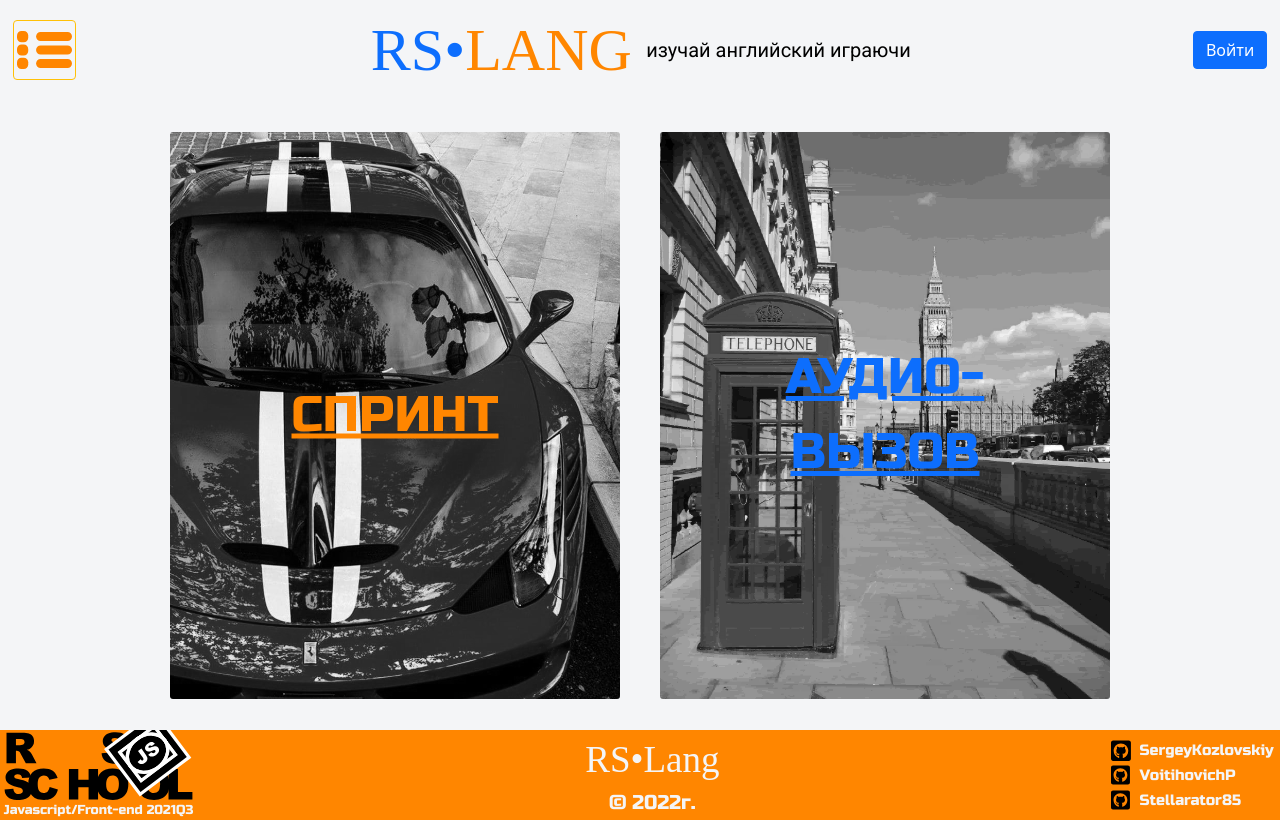
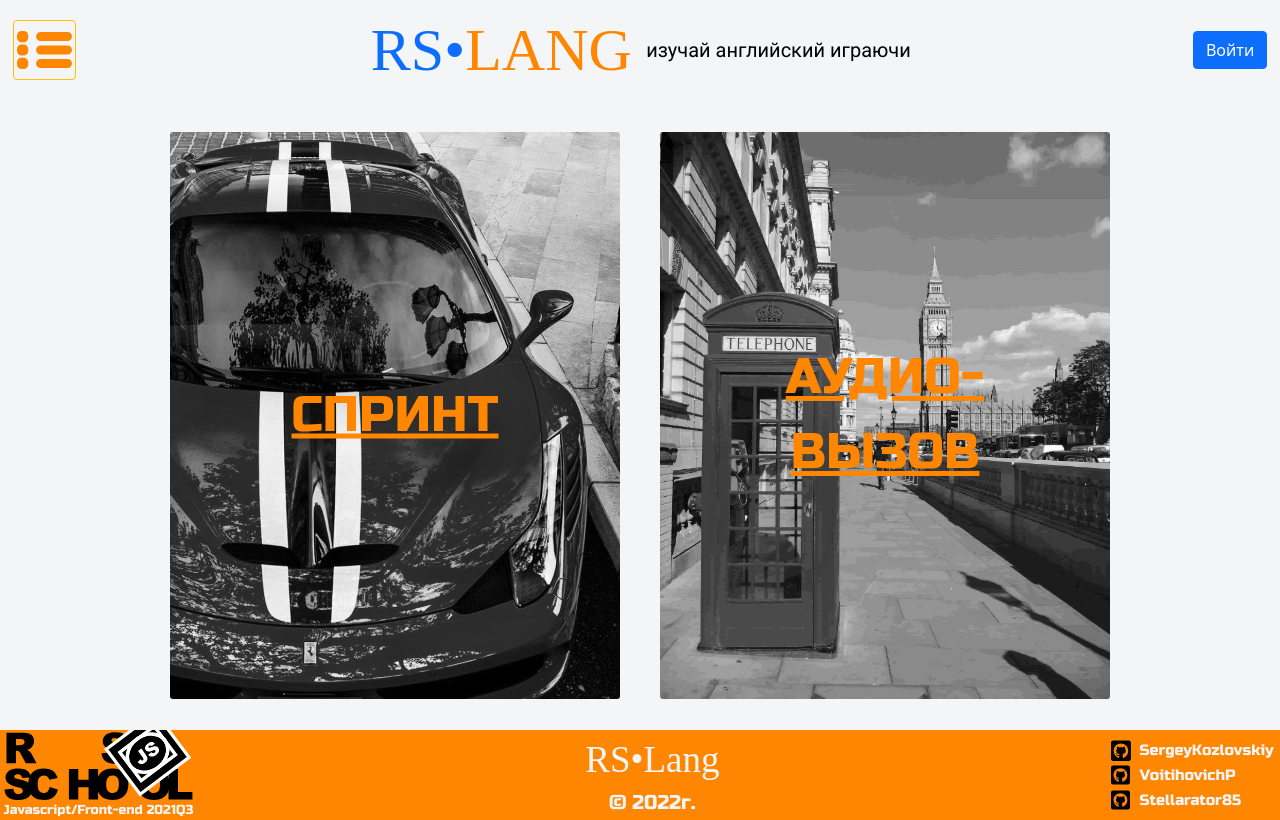
Before and after one commit to SergeyKozlovskiy/rslang, a React (Create React App) app: page /games in a window 1280 px wide. Built offline with nearby package versions, Linux system fonts and the light colour scheme; a web font is replaced by a local one.

Commit message:
fix: fix links on the main page and in the game page

```diff
--- a/src/components/settingsGame/settingsGame.tsx
+++ b/src/components/settingsGame/settingsGame.tsx
@@ -28,6 +28,6 @@ export const SettingGame: React.FC<{changeLevel: Function}> = ({changeLevel}) =>
       <option value="4">{EnglishLevels.C1} {EnglishLevels.ADVANCED}</option>
       <option value="5">{EnglishLevels.C2} {EnglishLevels.PROFICIENCY}</option>
     </Form.Select>
-  <Link to="/"><CloseButton className="exit-game" /></Link>
+  <Link to="/games"><CloseButton className="exit-game" /></Link>
 </div>
 };
--- a/src/pages/games/games.css
+++ b/src/pages/games/games.css
@@ -73,22 +73,21 @@
   top: 50%;
   left: 50%;
   transform: translate(-50%, -50%);
-
   font-family: var(--menu-font);
   font-weight: 100;
   text-decoration: underline;
   text-transform: uppercase;
   font-size: 50px;
   text-align: center;
+
   z-index: 2;
 }
 
 .nav-game__li:nth-child(1)::after {
-  color: var(--main);
   color: var(--main-orange-color);
 }
 
 .nav-game__li:nth-child(2)::after {
   content: "аудио-вызов";
-  color: var(--main-blue-color);
+  color: var(--main-orange-color);
 }
--- a/src/pages/games/games.tsx
+++ b/src/pages/games/games.tsx
@@ -6,7 +6,9 @@ export const Games: React.FC = () => {
         <nav className="nav-game" >
           <ul>
             <li className='nav-game__li'><Link className="nav-game_link" to="/sprint"></Link></li>
-            <li className='nav-game__li'><Link className="nav-game_link" to="/audioCall"></Link></li>
+            <li className='nav-game__li'>
+              <Link id='audioChallenge-link' className="nav-game_link" to="/audioCall"></Link>
+            </li>
           </ul>
         </nav>
   </div>
--- a/src/pages/main/main.tsx
+++ b/src/pages/main/main.tsx
@@ -4,6 +4,7 @@ import 'bootstrap/dist/css/bootstrap.min.css';
 import { Text } from '../../types/enums';
 import { Classes } from '../../types/enums';
 import { Button } from 'react-bootstrap';
+import { Link } from 'react-router-dom';
 
 export const Main: React.FC = () => (
   <main className={Classes.mainStartPage} >
@@ -14,7 +15,7 @@ export const Main: React.FC = () => (
       <p className="main-promo">
         {Text.mainPromoPartOne} <span>{Text.mainPromoSpanOne}</span> {Text.mainPromoPartTwo} <span>{Text.mainPromoSpanTwo}</span> {Text.mainPromoPartThree}
       </p>
-      <Button as="input" type="button" value="Начать" className={Classes.mainStartButton} />
+      <Link to="/games"><Button as="input" type="button" value="Начать" className={Classes.mainStartButton} /></Link>
     </div>
   </main>
  );
```
